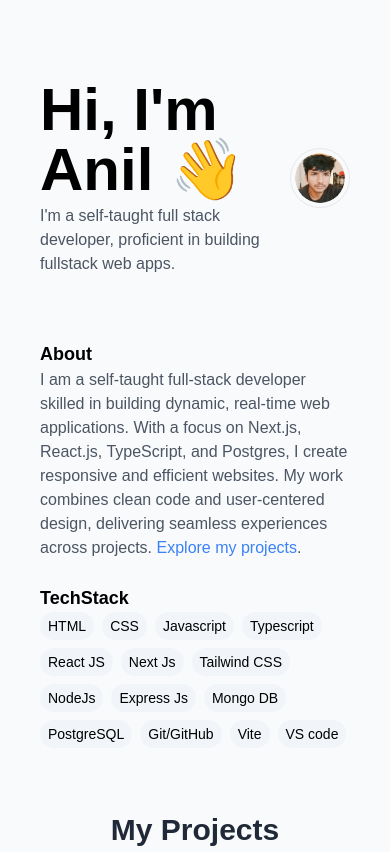
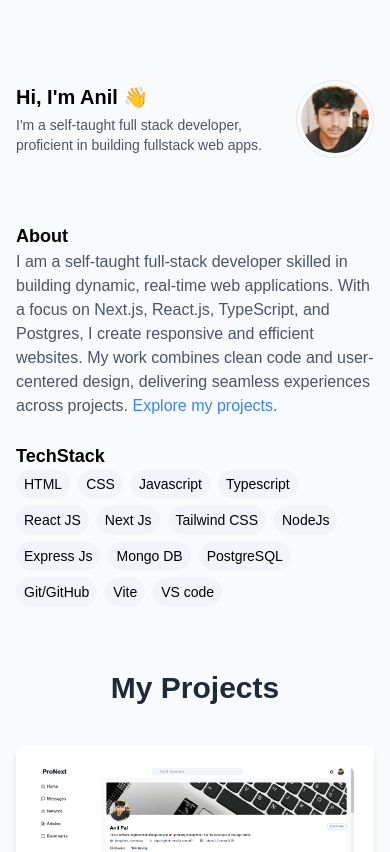
Before and after one commit to Anilcodes01/Anil-s-portfolio, a Next.js app: page / in a window 390 px wide. Shown: the top 852 px of the page. Built offline with nearby package versions, Linux system fonts and the light colour scheme.

Commit message:
made it responsive

```diff
--- a/app/components/about.tsx
+++ b/app/components/about.tsx
@@ -1,15 +1,14 @@
-
 type AboutProps = {
-    onProjectsClick: () => void
-}
+  onProjectsClick: () => void;
+};
 
 export default function About({ onProjectsClick }: AboutProps) {
   return (
     <div>
       <div className="text-lg font-semibold">About</div>
-        <p className="text-gray-600">
+      <p className="text-gray-600 text-base sm:text-lg">
         I am a self-taught full-stack developer skilled in building dynamic, real-time web applications. With a focus on Next.js, React.js, TypeScript, and Postgres, I create responsive and efficient websites. My work combines clean code and user-centered design, delivering seamless experiences across projects.{" "}
-          <span className="text-blue-500  cursor-pointer" onClick={onProjectsClick}>
+        <span className="text-blue-500 cursor-pointer" onClick={onProjectsClick}>
           Explore my projects
         </span>.
       </p>
--- a/app/page.tsx
+++ b/app/page.tsx
@@ -27,7 +27,7 @@ export default function Home() {
   };
 
   return (
-    <div className="bg-gray-50 min-h-screen pt-20 flex justify-center items-center p-10 text-black">
+    <div className="bg-gray-50 min-h-screen pt-20 flex justify-center items-center lg:p-10 p-4 md:p-10 text-black">
       <div className="flex flex-col max-w-screen-md mx-auto">
         <motion.div
           className="flex gap-4 justify-between items-center"
@@ -37,8 +37,8 @@ export default function Home() {
           variants={containerVariants}
         >
           <div className="flex flex-col lg:text-left">
-            <div className="text-6xl font-bold">Hi, I&apos;m Anil 👋</div>
-            <div className="text-gray-600 mt-1">
+            <div className="lg:text-6xl md:text-6xl text-xl font-bold">Hi, I&apos;m Anil 👋</div>
+            <div className="text-gray-600 lg:text-md text-sm md:text-md  mt-1">
               I&apos;m a self-taught full stack developer, proficient in
               building fullstack web apps.
             </div>
```
Lines whose indentation alone changed are shown as unchanged.
